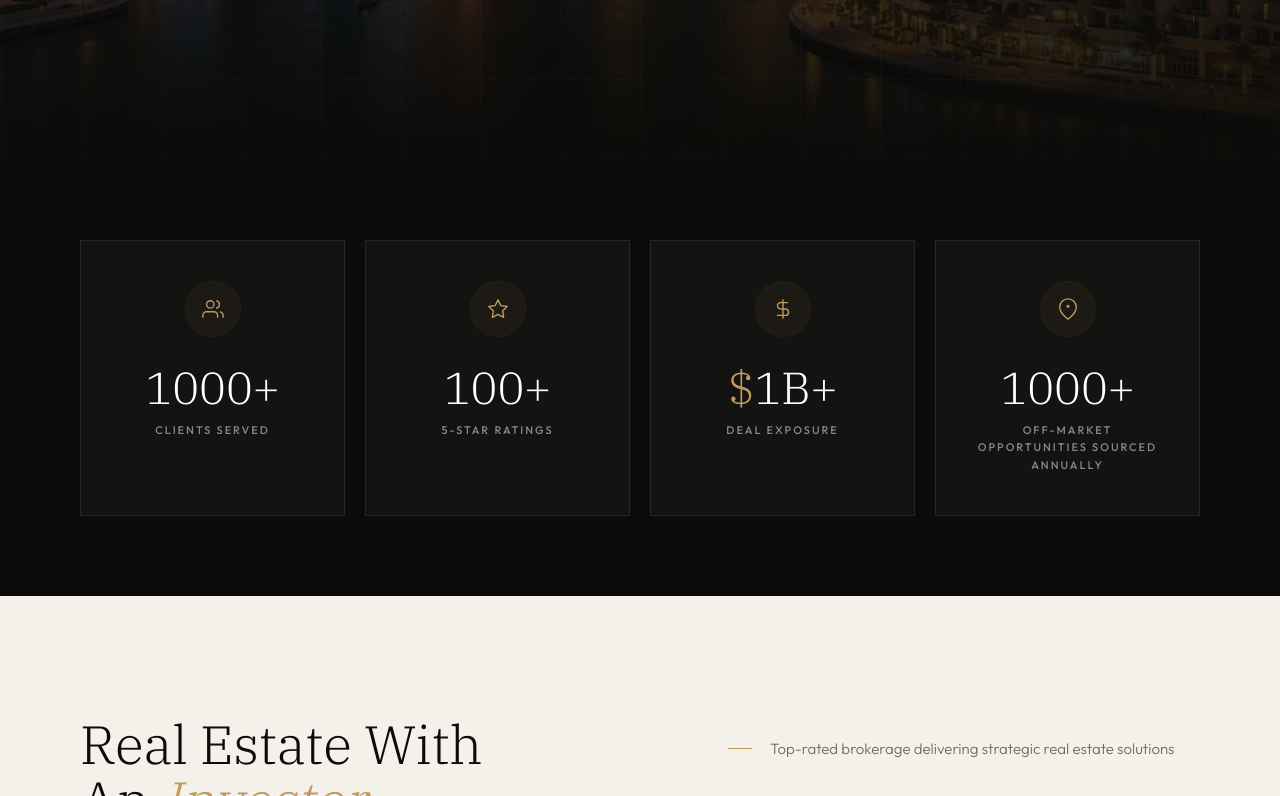
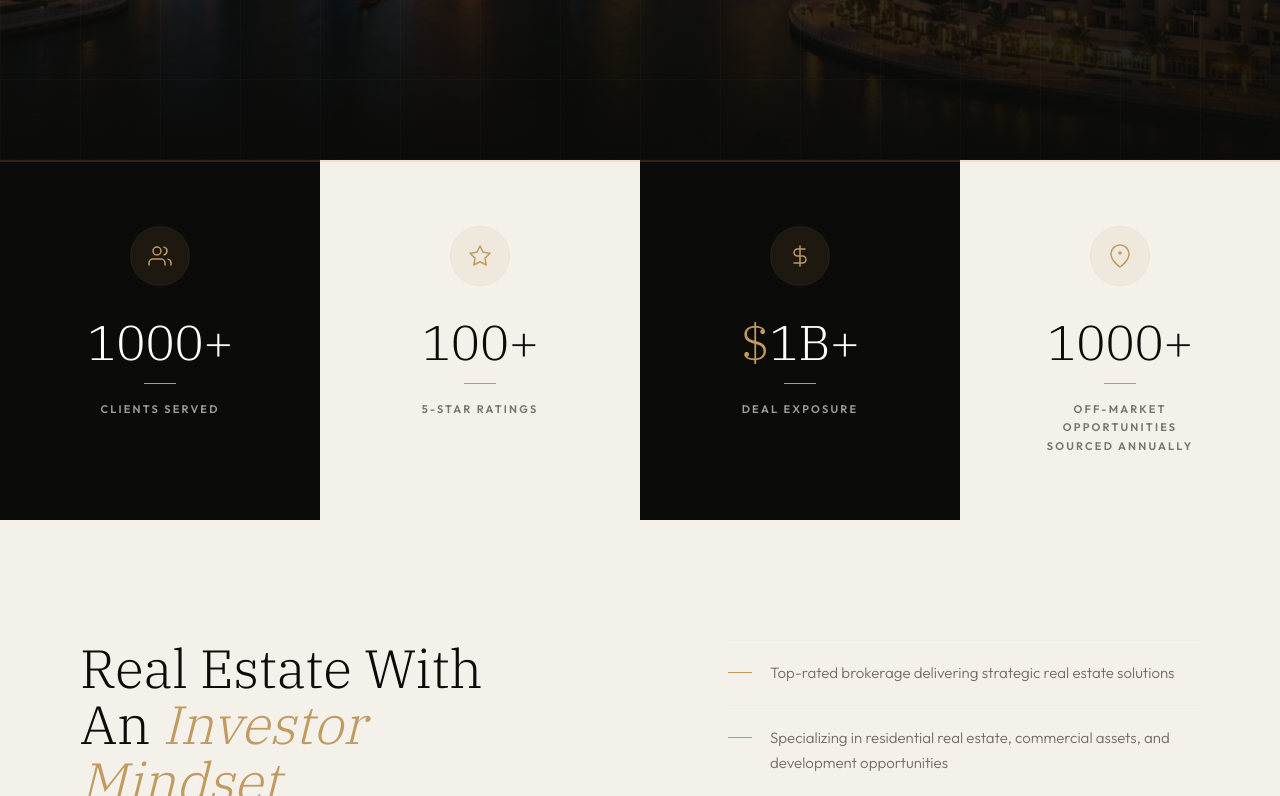
Before and after one commit to talha-exe/emlak-demo, a Next.js app: page / in a window 1280 px wide. Shown: the part 640-1436 px from the top of the page. Built offline with nearby package versions, Linux system fonts and the light colour scheme.

Commit message:
Cards Fix

```diff
--- a/src/components/pages/home/HomePage.jsx
+++ b/src/components/pages/home/HomePage.jsx
@@ -13,34 +13,46 @@ export default function HomePage() {
 
       {/* ── STATS CARDS ── */}
       <RevealWrapper>
-        <section className="bg-dark py-[80px] px-[80px] max-[1100px]:px-[28px] max-[1100px]:py-[60px]">
-          <div className="max-w-[1200px] mx-auto grid grid-cols-4 gap-5 max-[1100px]:grid-cols-2 max-[640px]:grid-cols-1">
+        <section className="grid grid-cols-4 max-[1100px]:grid-cols-2 max-[560px]:grid-cols-1">
           {[
-              { prefix: '',  number: '1000+', label: 'Clients Served',                          icon: 'M17 21v-2a4 4 0 0 0-4-4H5a4 4 0 0 0-4 4v2M9 11a4 4 0 1 0 0-8 4 4 0 0 0 0 8zM23 21v-2a4 4 0 0 0-3-3.87M16 3.13a4 4 0 0 1 0 7.75' },
-              { prefix: '',  number: '100+',  label: '5-Star Ratings',                          icon: 'M12 2l3.09 6.26L22 9.27l-5 4.87 1.18 6.88L12 17.77l-6.18 3.25L7 14.14 2 9.27l6.91-1.01L12 2z' },
-              { prefix: '$', number: '1B+',   label: 'Deal Exposure',                           icon: 'M12 2v20M17 5H9.5a3.5 3.5 0 0 0 0 7h5a3.5 3.5 0 0 1 0 7H6' },
-              { prefix: '',  number: '1000+', label: 'Off-Market Opportunities Sourced Annually', icon: 'M21 10c0 7-9 13-9 13s-9-6-9-13a9 9 0 0 1 18 0zM12 10a1 1 0 1 0 0-2 1 1 0 0 0 0 2z' },
+            { prefix: '',  number: '1000+', label: 'Clients Served',                             icon: 'M17 21v-2a4 4 0 0 0-4-4H5a4 4 0 0 0-4 4v2M9 11a4 4 0 1 0 0-8 4 4 0 0 0 0 8zM23 21v-2a4 4 0 0 0-3-3.87M16 3.13a4 4 0 0 1 0 7.75', dark: true  },
+            { prefix: '',  number: '100+',  label: '5-Star Ratings',                             icon: 'M12 2l3.09 6.26L22 9.27l-5 4.87 1.18 6.88L12 17.77l-6.18 3.25L7 14.14 2 9.27l6.91-1.01L12 2z',                                         dark: false },
+            { prefix: '$', number: '1B+',   label: 'Deal Exposure',                              icon: 'M12 2v20M17 5H9.5a3.5 3.5 0 0 0 0 7h5a3.5 3.5 0 0 1 0 7H6',                                                                          dark: true  },
+            { prefix: '',  number: '1000+', label: 'Off-Market Opportunities Sourced Annually',  icon: 'M21 10c0 7-9 13-9 13s-9-6-9-13a9 9 0 0 1 18 0zM12 10a1 1 0 1 0 0-2 1 1 0 0 0 0 2z',                                                 dark: false },
           ].map((stat, i) => (
-              <div key={i} className="group relative bg-white/[.03] border border-white/[.08] hover:border-gold/40 transition-all duration-300 hover:bg-white/[.06] hover:-translate-y-1 hover:shadow-[0_20px_60px_rgba(0,0,0,.4)] p-10 flex flex-col items-center text-center max-[1100px]:p-8">
-                <div className="h-[2px] w-full bg-gradient-to-r from-transparent via-gold/60 to-transparent absolute top-0 left-0 opacity-0 group-hover:opacity-100 transition-opacity duration-300" />
-                {/* icon circle */}
-                <div className="w-[56px] h-[56px] rounded-full border border-gold/20 bg-gold/[.06] flex items-center justify-center mb-7 group-hover:bg-gold/[.12] group-hover:border-gold/40 transition-all duration-300">
-                  <svg width="22" height="22" viewBox="0 0 24 24" fill="none" stroke="#C09A5E" strokeWidth="1.5" strokeLinecap="round" strokeLinejoin="round">
+            <div
+              key={i}
+              className={`group relative flex flex-col items-center text-center py-16 px-10 max-[1100px]:py-14 max-[1100px]:px-8 transition-all duration-300 hover:-translate-y-1 hover:shadow-[0_24px_60px_rgba(0,0,0,.25)] ${
+                stat.dark
+                  ? 'bg-dark border-t-2 border-t-gold'
+                  : 'bg-cream border-t-2 border-t-gold'
+              }`}
+            >
+              {/* icon */}
+              <div className={`w-[60px] h-[60px] rounded-full flex items-center justify-center mb-8 transition-all duration-300 ${
+                stat.dark
+                  ? 'bg-gold/10 border border-gold/25 group-hover:bg-gold/20'
+                  : 'bg-gold/10 border border-gold/30 group-hover:bg-gold/20'
+              }`}>
+                <svg width="24" height="24" viewBox="0 0 24 24" fill="none" stroke="#C09A5E" strokeWidth="1.5" strokeLinecap="round" strokeLinejoin="round">
                   <path d={stat.icon} />
                 </svg>
               </div>
               {/* number */}
-                <div className="font-serif text-[clamp(36px,3.5vw,52px)] font-light text-white leading-none mb-3">
+              <div className={`font-serif text-[clamp(42px,3.8vw,60px)] font-light leading-none mb-4 ${stat.dark ? 'text-white' : 'text-dark'}`}>
                 {stat.prefix && <em className="not-italic text-gold">{stat.prefix}</em>}
-                  {stat.number}
+                <span>{stat.number}</span>
               </div>
+              {/* divider */}
+              <div className="w-8 h-px bg-gold mb-4" />
               {/* label */}
-                <div className="text-[11px] tracking-[.18em] uppercase text-white/50 font-medium leading-[1.6] group-hover:text-white/80 transition-colors duration-300">
+              <div className={`text-[11px] tracking-[.2em] uppercase font-semibold leading-[1.7] max-w-[180px] ${
+                stat.dark ? 'text-white/60 group-hover:text-white/90' : 'text-dark/55 group-hover:text-dark/90'
+              } transition-colors duration-300`}>
                 {stat.label}
               </div>
             </div>
           ))}
-          </div>
         </section>
       </RevealWrapper>
 
```
Lines whose indentation alone changed are shown as unchanged.
